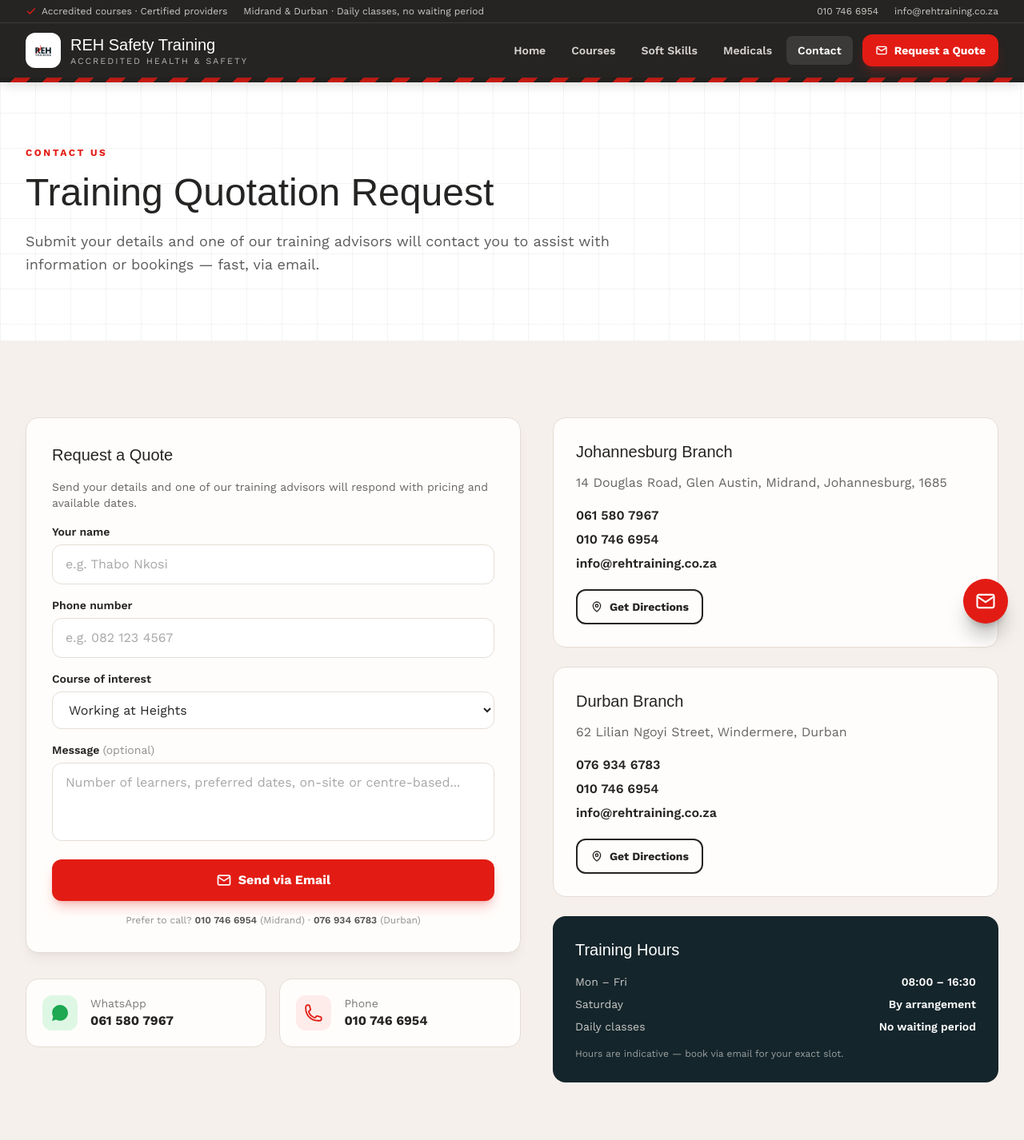
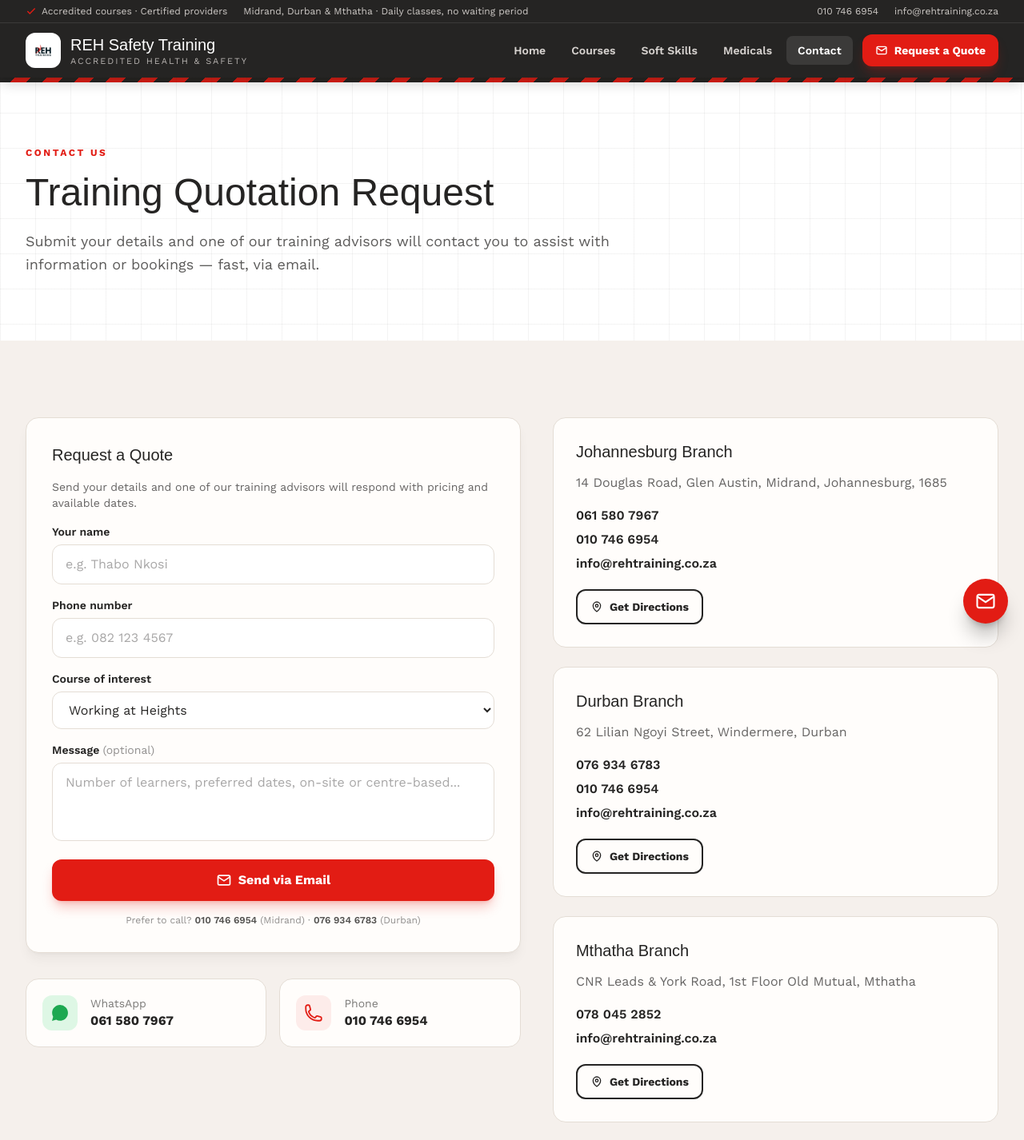
Before and after one commit to Fastasy/reh-training, a Next.js app: page /contact in a window 1280 px wide. Shown: the top 1426 px of the page at 80% size. Built offline with nearby package versions, Linux system fonts and the light colour scheme; a web font is replaced by a local one.

Commit message:
Update training centre count to 3 incl Mthatha

```diff
--- a/app/contact/page.tsx
+++ b/app/contact/page.tsx
@@ -4,7 +4,7 @@
 export const metadata: Metadata = {
   title: "Contact Us — Request a Quote",
   description:
-    "Contact REH Safety Training for quotes and bookings: email info@rehtraining.co.za, call 010 746 6954, or visit our Midrand or Durban training centres.",
+    "Contact REH Safety Training for quotes and bookings: email info@rehtraining.co.za, call 010 746 6954, or visit our Midrand, Durban or Mthatha training centres.",
   alternates: { canonical: "/contact" },
 };
 
@@ -20,6 +20,12 @@
     address: "62 Lilian Ngoyi Street, Windermere, Durban",
     phones: ["076 934 6783", "010 746 6954"],
     map: "https://www.google.com/maps/search/?api=1&query=62+Lilian+Ngoyi+Street+Windermere+Durban",
+  },
+  {
+    city: "Mthatha Branch",
+    address: "CNR Leads & York Road, 1st Floor Old Mutual, Mthatha",
+    phones: ["078 045 2852"],
+    map: "https://www.google.com/maps/search/?api=1&query=Old+Mutual+Mthatha+Leeds+York+Road",
   },
 ];
 
--- a/app/page.tsx
+++ b/app/page.tsx
@@ -226,7 +226,7 @@
             {[
               { v: `${COURSE_COUNT}+`, l: "Courses on offer" },
               { v: "3", l: "Delivery modes — online, on-site, centre" },
-              { v: "2", l: "Training centres — Midrand & Durban" },
+              { v: "3", l: "Training centres — Midrand, Durban & Mthatha" },
               { v: "Daily", l: "Classes with no waiting period" },
             ].map((s) => (
               <div key={s.l}>
--- a/components/Header.tsx
+++ b/components/Header.tsx
@@ -29,7 +29,7 @@
               </svg>
               Accredited courses · Certified providers
             </span>
-            <span className="hidden lg:inline">Midrand &amp; Durban · Daily classes, no waiting period</span>
+            <span className="hidden lg:inline">Midrand, Durban &amp; Mthatha · Daily classes, no waiting period</span>
           </div>
           <div className="flex items-center gap-5">
             <a href="tel:+27107466954" className="hover:text-white">
```
